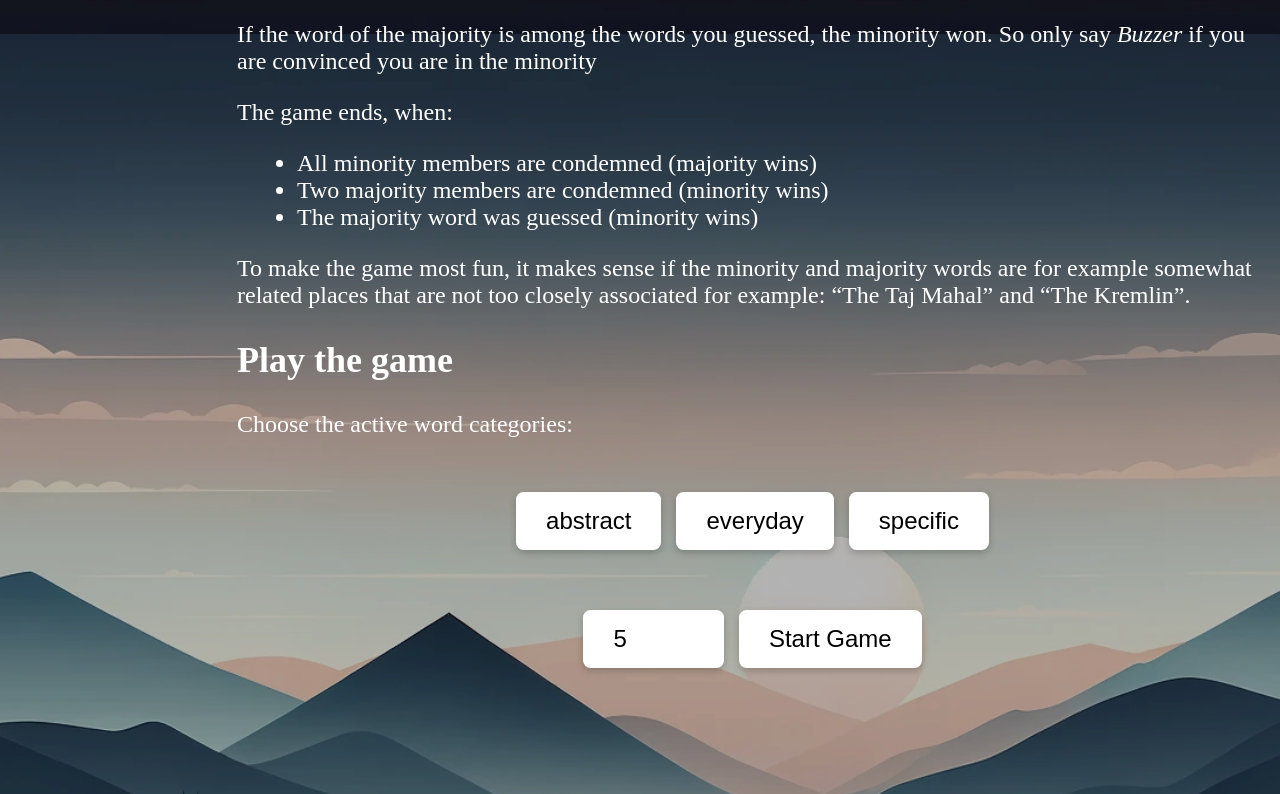
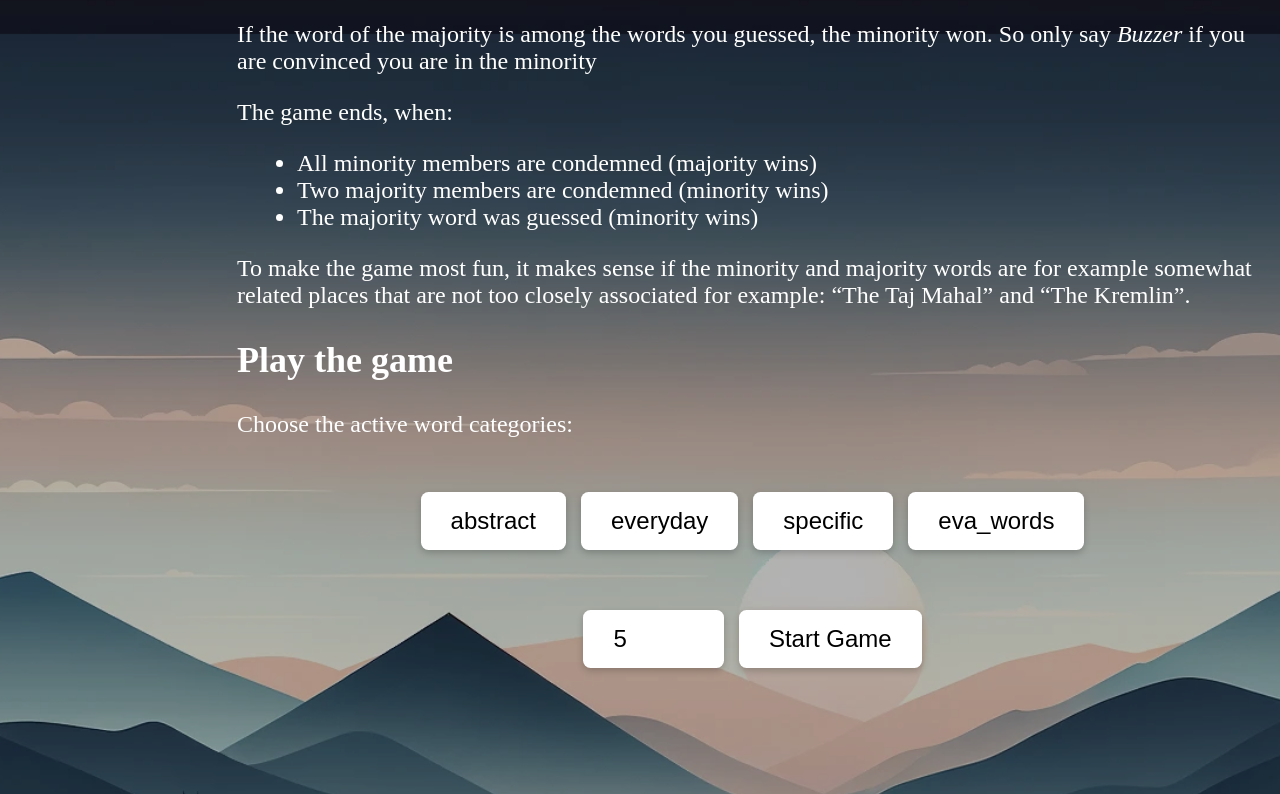
Before and after one commit to wusche1/wichteln, a plain HTML site: page Jaccuse.html in a window 1280 px wide. Shown: the part 1166-1960 px from the top of the page. Drawn offline with Linux system fonts and the light colour scheme.

Commit message:
evas words

```diff
--- a/Jaccuse.html
+++ b/Jaccuse.html
@@ -20,6 +20,8 @@
     <script src="jaccuse_words/everyday_places.js" defer></script>
     <script src="jaccuse_words/specific_places.js" defer></script>
     <script src="jaccuse_words/jonas_words.js" defer></script>
+    <script src="jaccuse_words/eva_words.js" defer></script>
+
 </head>
 <body onload="main()">
     <header class="website_header">
--- /dev/null
+++ b/jaccuse_words/eva_words.js
@@ -0,0 +1,13 @@
+place_list.push(
+    ["Brettspielmesse","Gamescom","eva_words"],
+    ["Bauernhof","Streichelzoo","eva_words"],
+    ["Second Hand shop","Begehbarer Kleiderschrank","eva_words"],
+    ["Baumarkt","Hochseilgarten","eva_words"],
+    ["Flussbiegung","Deich","eva_words"],
+    ["Meeresboden","Raumschiff","eva_words"],
+    ["Dungeon","Labyrinth","eva_words"],
+    ["Streuobstwiese","Maisfeld","eva_words"],
+    ["Safari","Jungel","eva_words"],
+    ["Hochzeit","Jahrmarkt","eva_words"],
+    ["Gefängnis","U-Boot","eva_words"],
+);
```
